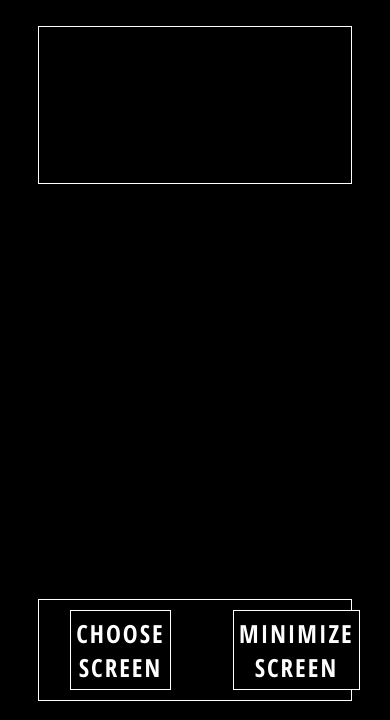
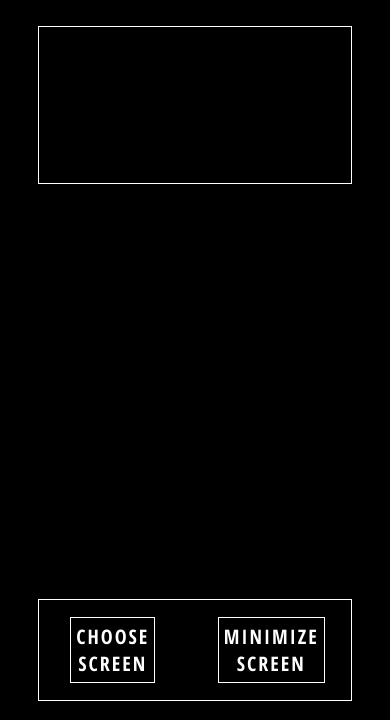
Before and after one commit to andrln1661/screen-minimizer, a plain HTML site: page index.html in a window 390 px wide. Shown: the part 124-844 px from the top of the page. Drawn offline with Linux system fonts and the light colour scheme.

Commit message:
Response Fixed

```diff
--- a/style.css
+++ b/style.css
@@ -102,3 +102,10 @@ video {
     box-shadow: 0 0 10px 4px magenta, 0 0 20px 10px cyan;
   }
 }
+
+@media (max-width: 768px) {
+  .screen-button {
+    width: 120px;
+    font-size: 20px;
+  }
+}
```
